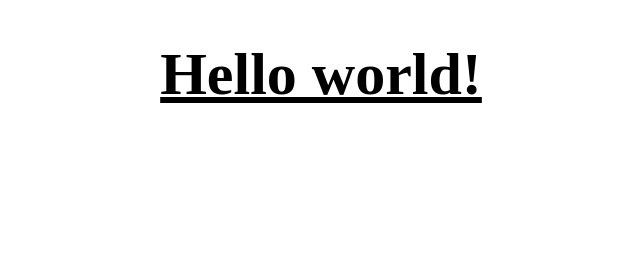
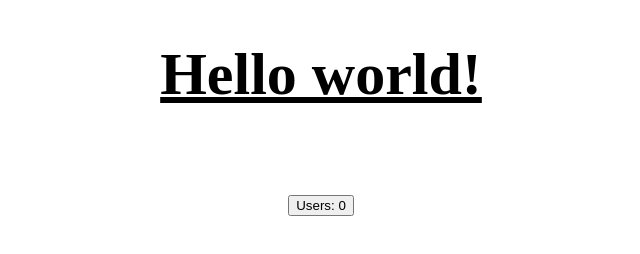
Before and after one commit to new92/new92.github.io, a plain HTML site: page index.html in a window 1280 px wide. Shown: the whole page, without its empty margins (319-959 px from the left). Drawn offline with Linux system fonts and the light colour scheme.

Commit message:
Update index.html

```diff
--- a/index.html
+++ b/index.html
@@ -5,8 +5,35 @@
     <meta name="viewport" content="width=device-width, initial-scale=1.0">
     <title>new92</title>
     <link rel="stylesheet" type="text/css" href="style.css" />
+<script>
+  function increaseUserCount() {
+    let count = localStorage.getItem('userCount');
+    if (!count) {
+      count = 1;
+    } else {
+      count = parseInt(count) + 1;
+    }
+    localStorage.setItem('userCount', count);
+    updateButton(count);
+  }
+
+  function updateButton(count) {
+    const button = document.getElementById('userCountButton');
+    button.textContent = `Users: ${count}`;
+  }
+
+  window.onload = function() {
+    let count = localStorage.getItem('userCount');
+    if (!count) {
+      count = 0;
+    }
+    updateButton(count);
+  };
+</script>
 </head>
 <body>
-    <center><h1><b><u>Hello world!</u></b></h1></center>
+    <center><h1><b><u>Hello world!</u></b></h1>
+    <br>
+    <button id="userCountButton" onclick="increaseUserCount()">Count me!</button></center>
 </body>
 </html>
```
